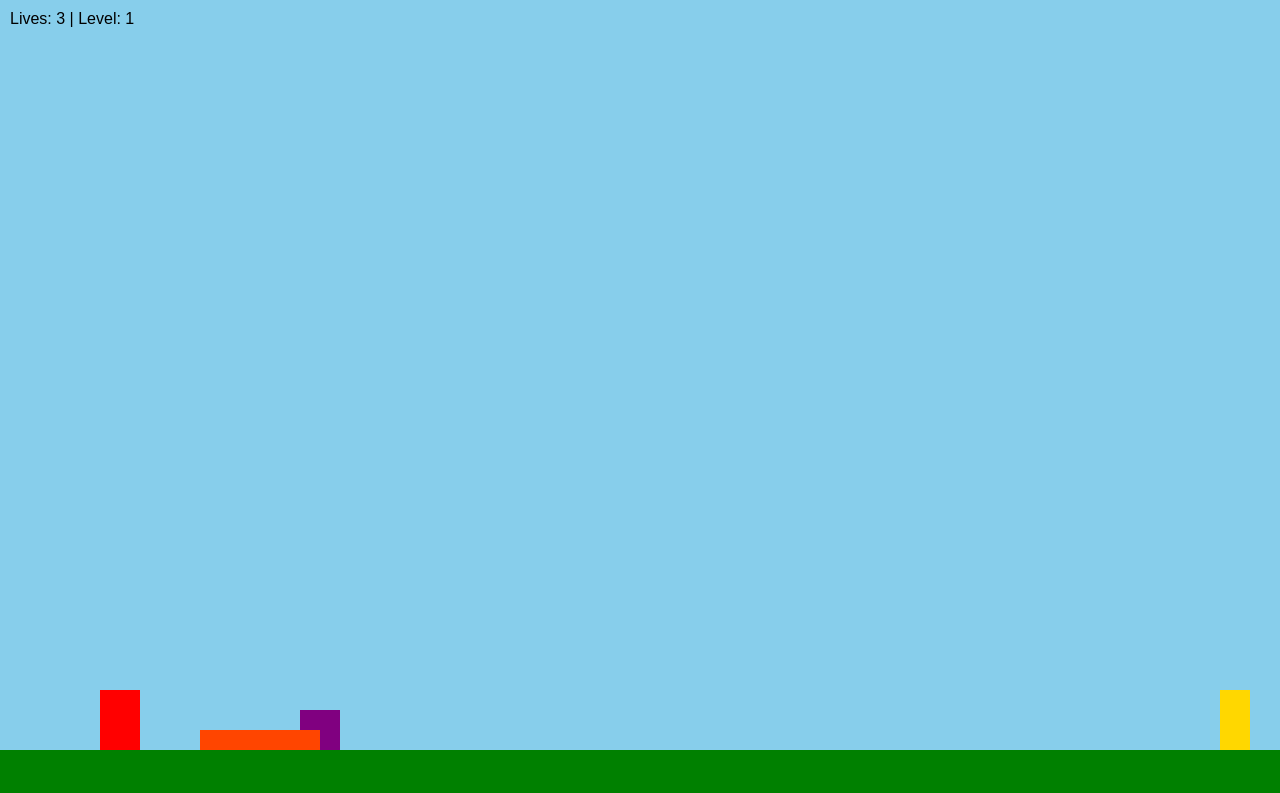
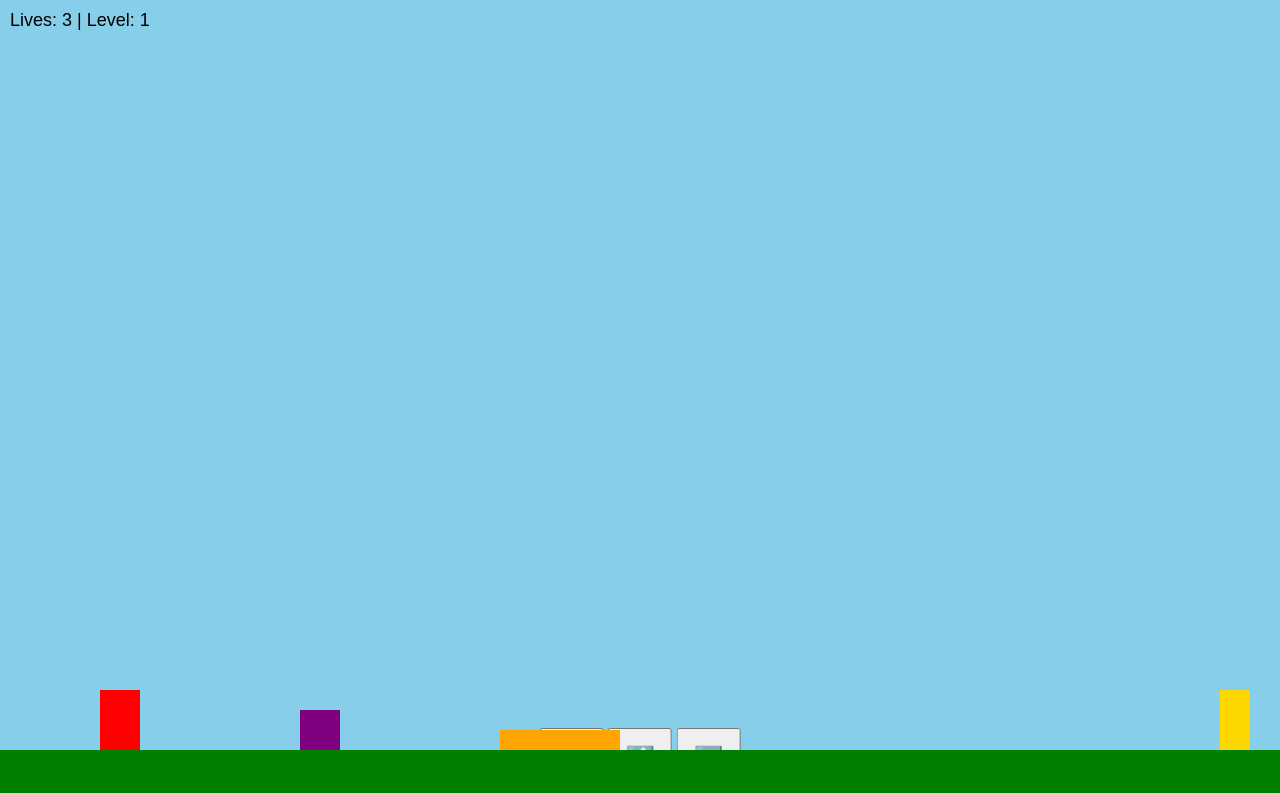
Before and after one commit to Ronaldo67-max/my-free-website, a plain HTML site: page index.html in a window 1280 px wide. Drawn offline with Linux system fonts and the light colour scheme.

Commit message:
Update index.html

```diff
--- a/index.html
+++ b/index.html
@@ -1,8 +1,7 @@
 <!DOCTYPE html>
 <html>
 <head>
-<title>Simple Platformer</title>
-
+<title>WORKING GAME</title>
 <style>
 body{
   margin:0;
@@ -11,6 +10,7 @@ body{
   font-family:Arial;
 }
 
+/* PLAYER */
 #player{
   position:absolute;
   width:40px;
@@ -20,6 +20,7 @@ body{
   bottom:50px;
 }
 
+/* ENEMY */
 .enemy{
   position:absolute;
   width:40px;
@@ -28,14 +29,16 @@ body{
   bottom:50px;
 }
 
+/* LAVA */
 .lava{
   position:absolute;
   width:120px;
   height:20px;
-  background:orangered;
+  background:orange;
   bottom:50px;
 }
 
+/* FLAG */
 #flag{
   position:absolute;
   width:30px;
@@ -44,6 +47,7 @@ body{
   bottom:50px;
 }
 
+/* GROUND */
 #ground{
   position:absolute;
   bottom:0;
@@ -52,10 +56,24 @@ body{
   background:green;
 }
 
+/* HUD */
 #hud{
   position:fixed;
   top:10px;
   left:10px;
+  font-size:18px;
+}
+
+/* BUTTONS */
+#controls{
+  position:fixed;
+  bottom:10px;
+  left:50%;
+  transform:translateX(-50%);
+}
+button{
+  font-size:24px;
+  padding:15px;
 }
 </style>
 </head>
@@ -67,52 +85,77 @@ Lives: <span id="lives">3</span> |
 Level: <span id="level">1</span>
 </div>
 
+<div id="controls">
+  <button id="left">⬅️</button>
+  <button id="jump">⤴️</button>
+  <button id="right">➡️</button>
+</div>
+
 <div id="player"></div>
 <div id="flag"></div>
 <div id="ground"></div>
 
 <script>
 /* ===== VARIABLES ===== */
-const player=document.getElementById("player");
-const flag=document.getElementById("flag");
-const livesText=document.getElementById("lives");
-const levelText=document.getElementById("level");
+const player = document.getElementById("player");
+const flag = document.getElementById("flag");
+const livesText = document.getElementById("lives");
+const levelText = document.getElementById("level");
 
-let x=100,y=50;
-let velY=0;
-let onGround=true;
+let x = 100;
+let y = 50;
+let velY = 0;
+let onGround = true;
 
-let lives=3;
-let level=1;
+let lives = 3;
+let level = 1;
 
-let left=false,right=false;
-let enemies=[],lavas=[];
+let left = false;
+let right = false;
 
-const gravity=1;
-const speed=5;
-const jumpPower=15;
+let enemies = [];
+let lavas = [];
+
+const gravity = 1;
+const speed = 5;
+const jumpPower = 15;
 
 /* ===== CONTROLS ===== */
-addEventListener("keydown",e=>{
+// Keyboard (NO preventDefault)
+window.addEventListener("keydown", e=>{
   if(e.key==="ArrowLeft") left=true;
   if(e.key==="ArrowRight") right=true;
   if(e.key===" ") jump();
 });
-addEventListener("keyup",e=>{
+window.addEventListener("keyup", e=>{
   if(e.key==="ArrowLeft") left=false;
   if(e.key==="ArrowRight") right=false;
 });
 
+// Buttons (FORCE TOUCH SUPPORT)
+left.onmousedown = ()=> left=true;
+left.onmouseup = ()=> left=false;
+left.ontouchstart = ()=> left=true;
+left.ontouchend = ()=> left=false;
+
+right.onmousedown = ()=> right=true;
+right.onmouseup = ()=> right=false;
+right.ontouchstart = ()=> right=true;
+right.ontouchend = ()=> right=false;
+
+jump.onclick = jump;
+jump.ontouchstart = jump;
+
 /* ===== FUNCTIONS ===== */
 function jump(){
   if(onGround){
-    velY=jumpPower;
-    onGround=false;
+    velY = jumpPower;
+    onGround = false;
   }
 }
 
 function hit(a,b){
-  return !(a.right<b.left||a.left>b.right||a.bottom<b.top||a.top>b.bottom);
+  return !(a.right<b.left || a.left>b.right || a.bottom<b.top || a.top>b.bottom);
 }
 
 function resetLevel(){
@@ -121,43 +164,45 @@ function resetLevel(){
   enemies=[];
   lavas=[];
 
-  x=100; y=50; velY=0;
+  x=100;
+  y=50;
+  velY=0;
 
-  flag.style.left=(innerWidth-60)+"px";
+  flag.style.left = (window.innerWidth - 60) + "px";
 
-  for(let i=0;i<level;i++){
+  // ONE enemy and lava MINIMUM (PASSABLE)
   let e=document.createElement("div");
   e.className="enemy";
-    e.x=300+i*200;
-    e.dir=1;
+  e.x=300;
   e.style.left=e.x+"px";
   document.body.appendChild(e);
   enemies.push(e);
 
   let l=document.createElement("div");
   l.className="lava";
-    l.x=200+i*300;
+  l.x=500;
   l.style.left=l.x+"px";
   document.body.appendChild(l);
   lavas.push(l);
 }
-}
 
-/* ===== LOOP ===== */
+/* ===== GAME LOOP ===== */
 function loop(){
   if(left) x-=speed;
   if(right) x+=speed;
 
-  velY-=gravity;
-  y+=velY;
-  if(y<=50){y=50;velY=0;onGround=true;}
+  velY -= gravity;
+  y += velY;
+
+  if(y<=50){
+    y=50;
+    velY=0;
+    onGround=true;
+  }
 
   let p={left:x,right:x+40,top:y+60,bottom:y};
 
   enemies.forEach(e=>{
-    e.x+=e.dir*2;
-    if(e.x<100||e.x>innerWidth-100) e.dir*=-1;
-    e.style.left=e.x+"px";
     let eb={left:e.x,right:e.x+40,top:90,bottom:50};
     if(hit(p,eb)){
       lives--;
@@ -189,12 +234,14 @@ function loop(){
 
   player.style.left=x+"px";
   player.style.bottom=y+"px";
+
   livesText.textContent=lives;
   levelText.textContent=level;
 
   requestAnimationFrame(loop);
 }
 
+/* ===== START ===== */
 resetLevel();
 loop();
 </script>
```
Lines whose indentation alone changed are shown as unchanged.
